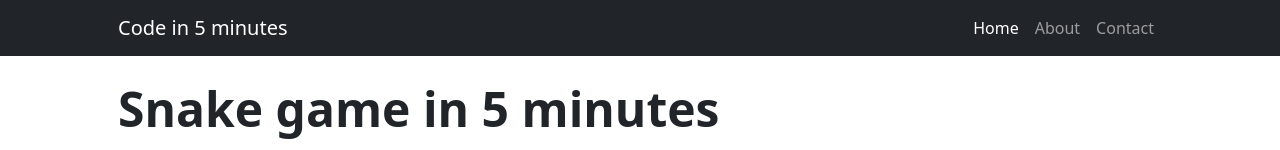
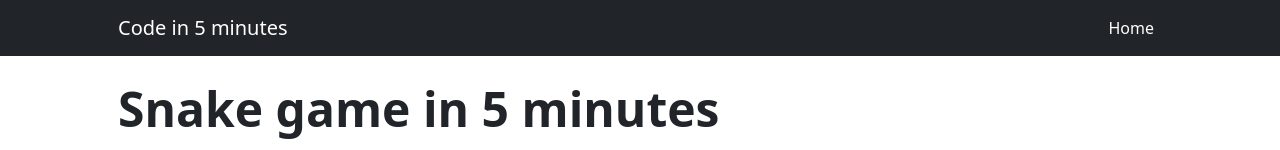
Before and after one commit to 5minute/5minute.github.io, a plain HTML site: page snake.html in a window 1280 px wide. Shown: the top 150 px of the page. Drawn offline with nearby package versions, Linux system fonts and the light colour scheme.

Commit message:
removed headers

```diff
--- a/snake.html
+++ b/snake.html
@@ -22,8 +22,6 @@
                 <div class="collapse navbar-collapse" id="navbarSupportedContent">
                     <ul class="navbar-nav ms-auto mb-2 mb-lg-0">
                         <li class="nav-item"><a class="nav-link active" aria-current="page" href="/">Home</a></li>
-                        <li class="nav-item"><a class="nav-link" href="about.html">About</a></li>
-                        <li class="nav-item"><a class="nav-link" href="contact.html">Contact</a></li>
                     </ul>
                 </div>
             </div>
```
